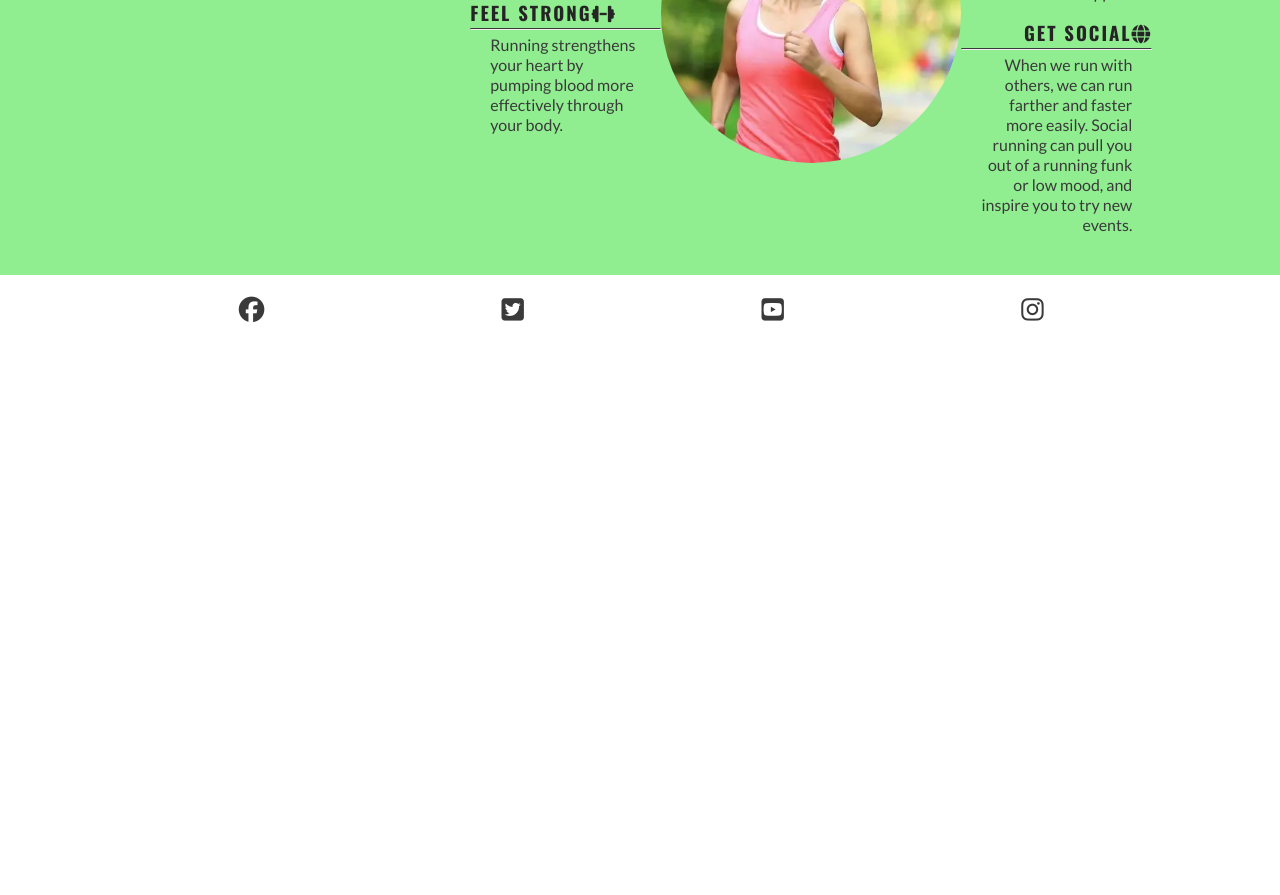
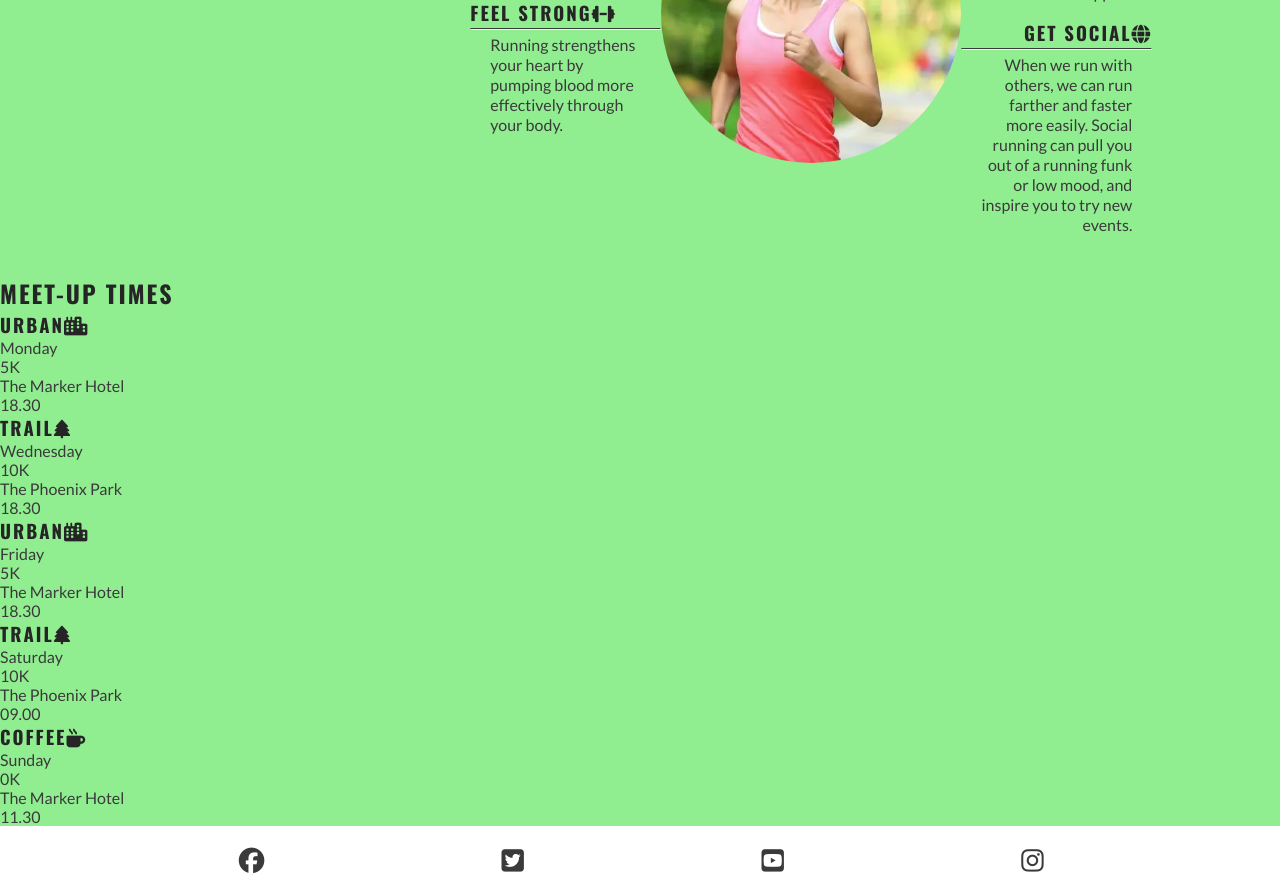
Before and after one commit to Joanne1980/love-running, a plain HTML site: page index.html in a window 1280 px wide. Shown: the part 909-1804 px from the top of the page. Before the commit the page ends 1253 px from the top, so only its background shows below. Drawn offline with nearby package versions, Linux system fonts and the light colour scheme.

Commit message:
Add Meet-up section

```diff
--- a/index.html
+++ b/index.html
@@ -84,6 +84,49 @@
         </Div>
       </div>
     </section>
+  <!--Meetup time section-->
+  <section id="meetups">
+    <h2>Meet-up times</h2>
+    <div id="times">
+      <div>
+        <h3>Urban<i class="fa-solid fa-city"></i></h3>
+        <p>Monday</p>
+        <p>5K</p>
+        <p>The Marker Hotel</p>
+        <p>18.30</p>
+      </div>
+      <div>
+        <h3>Trail<i class="fa-solid fa-tree"></i></h3>
+        <p>Wednesday</p>
+        <p>10K</p>
+        <p>The Phoenix Park</p>
+        <p>18.30</p>
+      </div>
+      <div>
+        <h3>Urban<i class="fa-solid fa-city"></i></h3>
+        <p>Friday</p>
+        <p>5K</p>
+        <p>The Marker Hotel</p>
+        <p>18.30</p>
+      </div>
+      <div>
+        <h3>Trail<i class="fa-solid fa-tree"></i></h3>
+        <p>Saturday</p>
+        <p>10K</p>
+        <p>The Phoenix Park</p>
+        <p>09.00</p>
+      </div>
+      <div>
+        <h3>Coffee<i class="fa-solid fa-mug-hot"></i></h3>
+        <p>Sunday</p>
+        <p>0K</p>
+        <p>The Marker Hotel</p>
+        <p>11.30</p>
+      </div>
+    </div>
+
+  </section>
+
   </main>
   <!--footer-->
 
```
Also changed, not shown: assets/images/dublin-city.webp (added).
